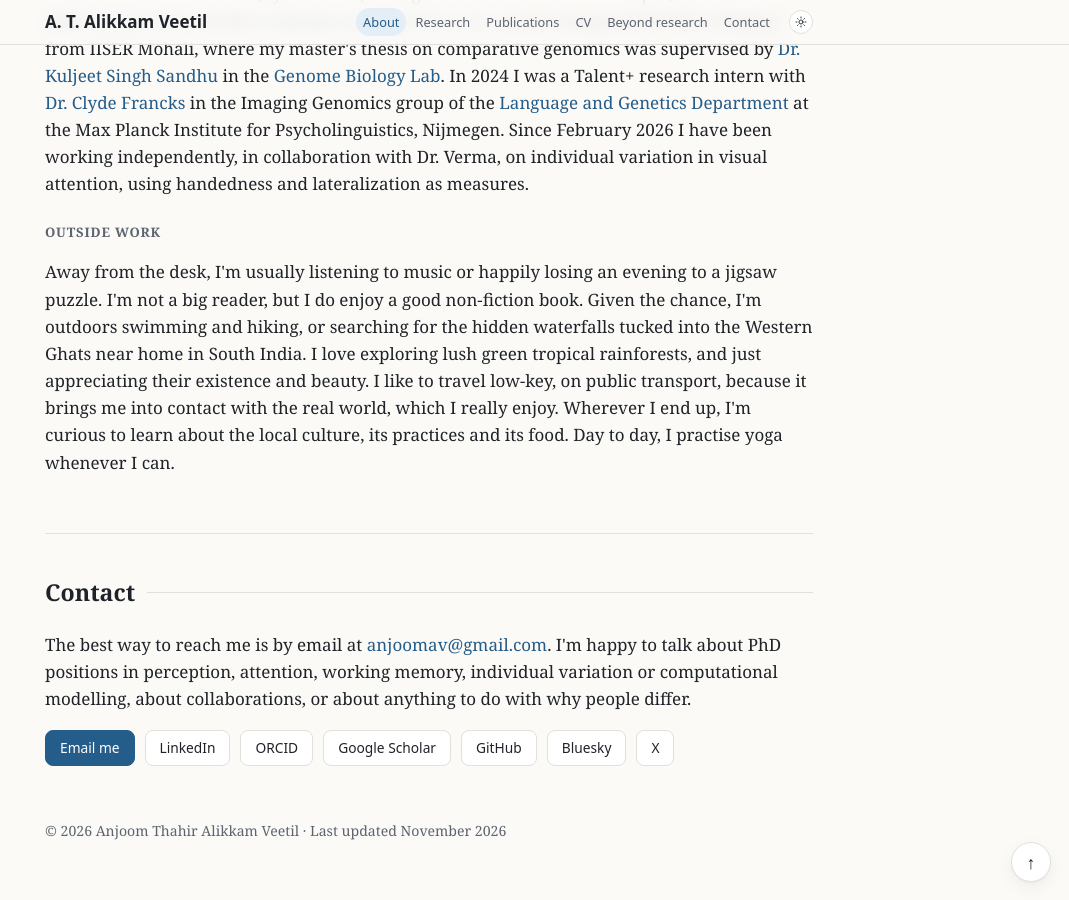
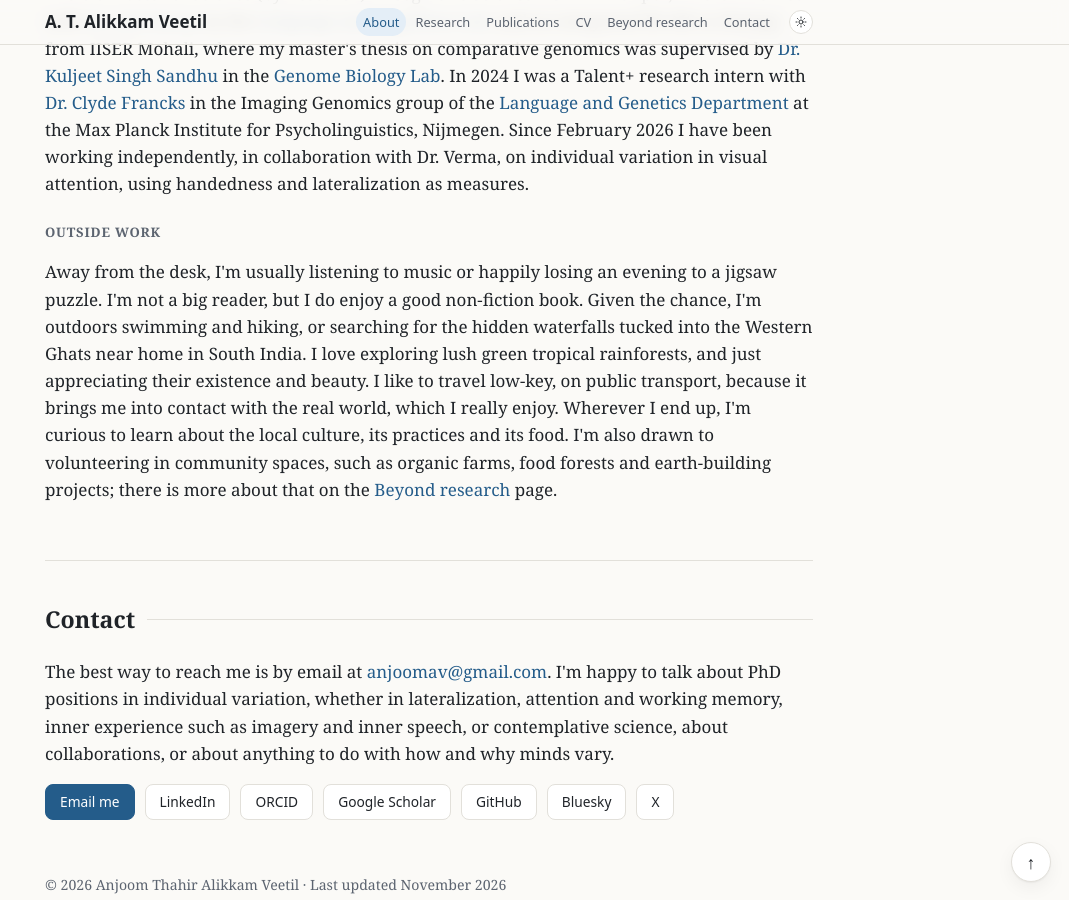
Before and after one commit to anjoomav/anjoomav.github.io, a Jekyll site: the page built from index.html, in a window 1280 px wide and 900 px high, scrolled down 2192 px. Shown: the whole window, without its empty margins (211-1280 px from the left). Built offline with Jekyll 4.4.1, drawn with Linux system fonts in a browser that asks for light colours.

Commit message:
About: drop yoga line, add volunteering in community spaces; contact line matches the new research lines

```diff
--- a/_includes/home.html
+++ b/_includes/home.html
@@ -41,12 +41,12 @@
     <h3 class="sub">Background</h3>
     <p>I hold a Master of Science (by Research) in Cognitive Science from IIT Kanpur, where I worked with <a href="https://www.iitk.ac.in/ark-verma">Dr. Ark Verma</a> in the <a href="https://sites.google.com/view/langcoglabiitk/home">Language and Cognition Lab</a>, and an integrated BS-MS in Biology from IISER Mohali, where my master's thesis on comparative genomics was supervised by <a href="https://www.iisermohali.ac.in/faculty/dbs/sandhuks">Dr. Kuljeet Singh Sandhu</a> in the <a href="https://sites.google.com/site/kulsinsan/">Genome Biology Lab</a>. In 2024 I was a Talent+ research intern with <a href="https://www.mpi.nl/people/francks-clyde">Dr. Clyde Francks</a> in the Imaging Genomics group of the <a href="https://www.mpi.nl/department/language-genetics/2">Language and Genetics Department</a> at the Max Planck Institute for Psycholinguistics, Nijmegen. Since February 2026 I have been working independently, in collaboration with Dr. Verma, on individual variation in visual attention, using handedness and lateralization as measures.</p>
     <h3 class="sub">Outside work</h3>
-    <p>Away from the desk, I'm usually listening to music or happily losing an evening to a jigsaw puzzle. I'm not a big reader, but I do enjoy a good non-fiction book. Given the chance, I'm outdoors swimming and hiking, or searching for the hidden waterfalls tucked into the Western Ghats near home in South India. I love exploring lush green tropical rainforests, and just appreciating their existence and beauty. I like to travel low-key, on public transport, because it brings me into contact with the real world, which I really enjoy. Wherever I end up, I'm curious to learn about the local culture, its practices and its food. Day to day, I practise yoga whenever I can.</p>
+    <p>Away from the desk, I'm usually listening to music or happily losing an evening to a jigsaw puzzle. I'm not a big reader, but I do enjoy a good non-fiction book. Given the chance, I'm outdoors swimming and hiking, or searching for the hidden waterfalls tucked into the Western Ghats near home in South India. I love exploring lush green tropical rainforests, and just appreciating their existence and beauty. I like to travel low-key, on public transport, because it brings me into contact with the real world, which I really enjoy. Wherever I end up, I'm curious to learn about the local culture, its practices and its food. I'm also drawn to volunteering in community spaces, such as organic farms, food forests and earth-building projects; there is more about that on the <a href="beyond.html">Beyond research</a> page.</p>
   </section>
 
   <section id="contact">
     <h2>Contact</h2>
-    <p>The best way to reach me is by email at <a href="mailto:anjoomav@gmail.com">anjoomav@gmail.com</a>. I'm happy to talk about PhD positions in perception, attention, working memory, individual variation or computational modelling, about collaborations, or about anything to do with why people differ.</p>
+    <p>The best way to reach me is by email at <a href="mailto:anjoomav@gmail.com">anjoomav@gmail.com</a>. I'm happy to talk about PhD positions in individual variation, whether in lateralization, attention and working memory, inner experience such as imagery and inner speech, or contemplative science, about collaborations, or about anything to do with how and why minds vary.</p>
     <div class="contact-grid">
       <a class="btn btn-primary" href="mailto:anjoomav@gmail.com">Email me</a>
       <a class="btn" href="https://www.linkedin.com/in/anjoomav/">LinkedIn</a>
```
